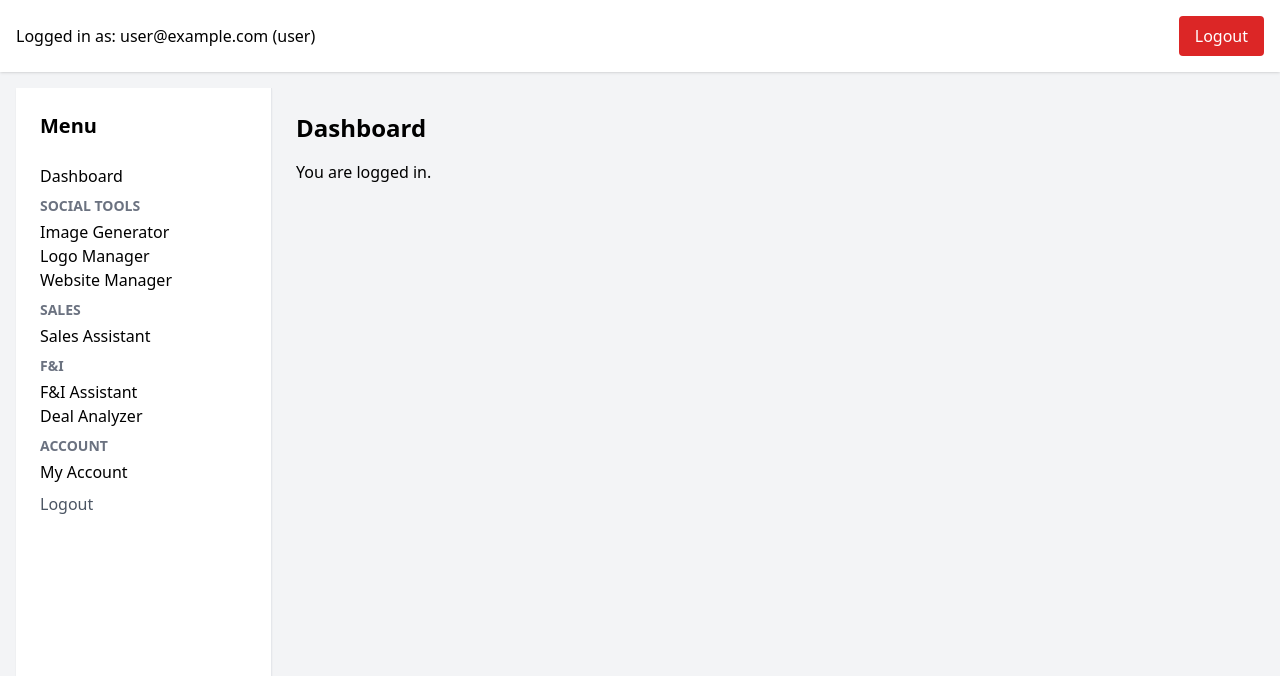
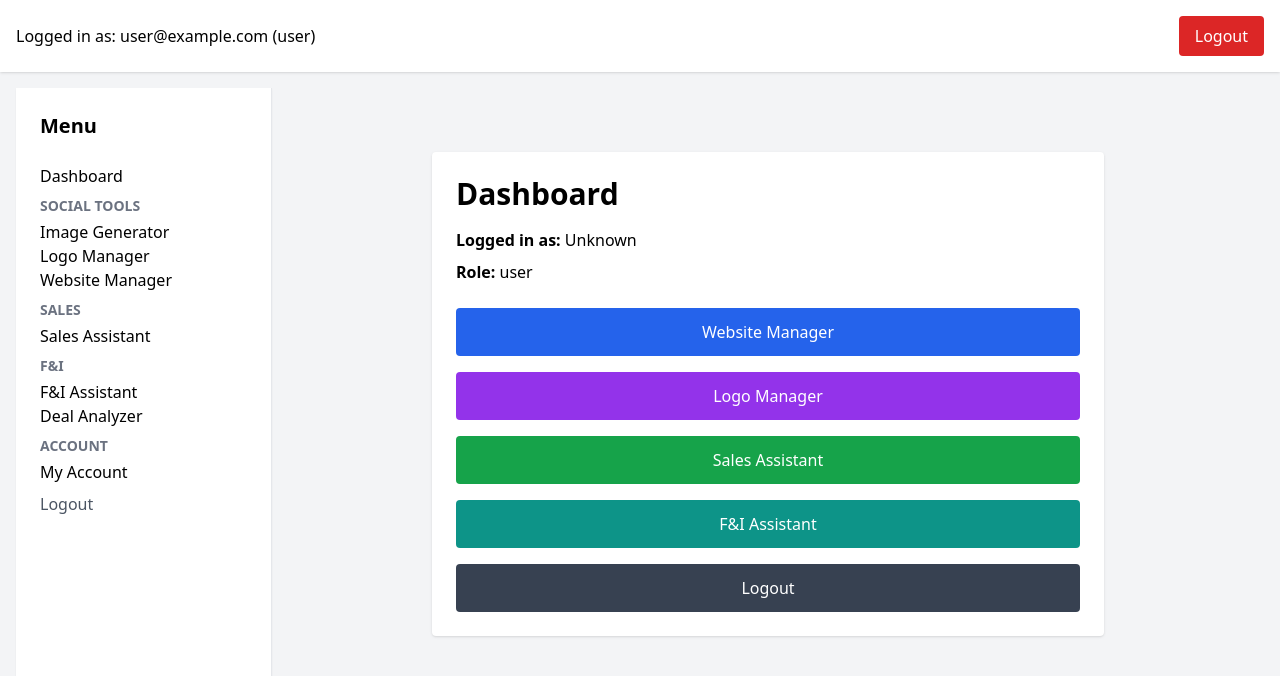
Before and after one commit to brettkues/cardealer-ai, a Next.js app: page /dashboard in a window 1280 px wide. Shown: the top 676 px of the page. Built offline with nearby package versions, Linux system fonts and the light colour scheme; no server answers; the database is empty; sample sign-in values are in the browser's storage.

Commit message:
Update page.js

```diff
--- a/app/dashboard/page.js
+++ b/app/dashboard/page.js
@@ -1,10 +1,80 @@
 "use client";
 
+import { useEffect, useState } from "react";
+import { useRouter } from "next/navigation";
+
 export default function DashboardPage() {
+  const [email, setEmail] = useState("");
+  const [role, setRole] = useState("");
+  const router = useRouter();
+
+  useEffect(() => {
+    const cookies = document.cookie.split("; ").reduce((acc, item) => {
+      const [key, value] = item.split("=");
+      acc[key] = value;
+      return acc;
+    }, {});
+
+    setEmail(cookies["email"] || "Unknown");
+    setRole(cookies["role"] || "user");
+  }, []);
+
+  const logout = () => {
+    document.cookie = "loggedIn=; expires=Thu, 01 Jan 1970 00:00:00 UTC; path=/;";
+    document.cookie = "email=; expires=Thu, 01 Jan 1970 00:00:00 UTC; path=/;";
+    document.cookie = "role=; expires=Thu, 01 Jan 1970 00:00:00 UTC; path=/;";
+    router.push("/auth/login");
+  };
+
   return (
-    <div>
-      <h1 className="text-2xl font-bold mb-4">Dashboard</h1>
-      <p>You are logged in.</p>
+    <div className="max-w-2xl mx-auto mt-10 bg-white shadow p-6 rounded">
+      <h1 className="text-3xl font-bold mb-4">Dashboard</h1>
+
+      <p className="mb-2"><strong>Logged in as:</strong> {email}</p>
+      <p className="mb-6"><strong>Role:</strong> {role}</p>
+
+      <div className="grid grid-cols-1 gap-4">
+
+        <button onClick={() => router.push("/websites")}
+          className="w-full bg-blue-600 text-white p-3 rounded">
+          Website Manager
+        </button>
+
+        <button onClick={() => router.push("/logos")}
+          className="w-full bg-purple-600 text-white p-3 rounded">
+          Logo Manager
+        </button>
+
+        <button onClick={() => router.push("/assistant/sales")}
+          className="w-full bg-green-600 text-white p-3 rounded">
+          Sales Assistant
+        </button>
+
+        <button onClick={() => router.push("/assistant/fi")}
+          className="w-full bg-teal-600 text-white p-3 rounded">
+          F&I Assistant
+        </button>
+
+        {(role === "manager" || role === "admin") && (
+          <button onClick={() => router.push("/manager/train")}
+            className="w-full bg-yellow-600 text-white p-3 rounded">
+            Training Manager
+          </button>
+        )}
+
+        {role === "admin" && (
+          <button onClick={() => router.push("/admin")}
+            className="w-full bg-red-600 text-white p-3 rounded">
+            Admin Panel
+          </button>
+        )}
+
+        <button onClick={logout}
+          className="w-full bg-gray-700 text-white p-3 rounded">
+          Logout
+        </button>
+
+      </div>
     </div>
   );
 }
```
